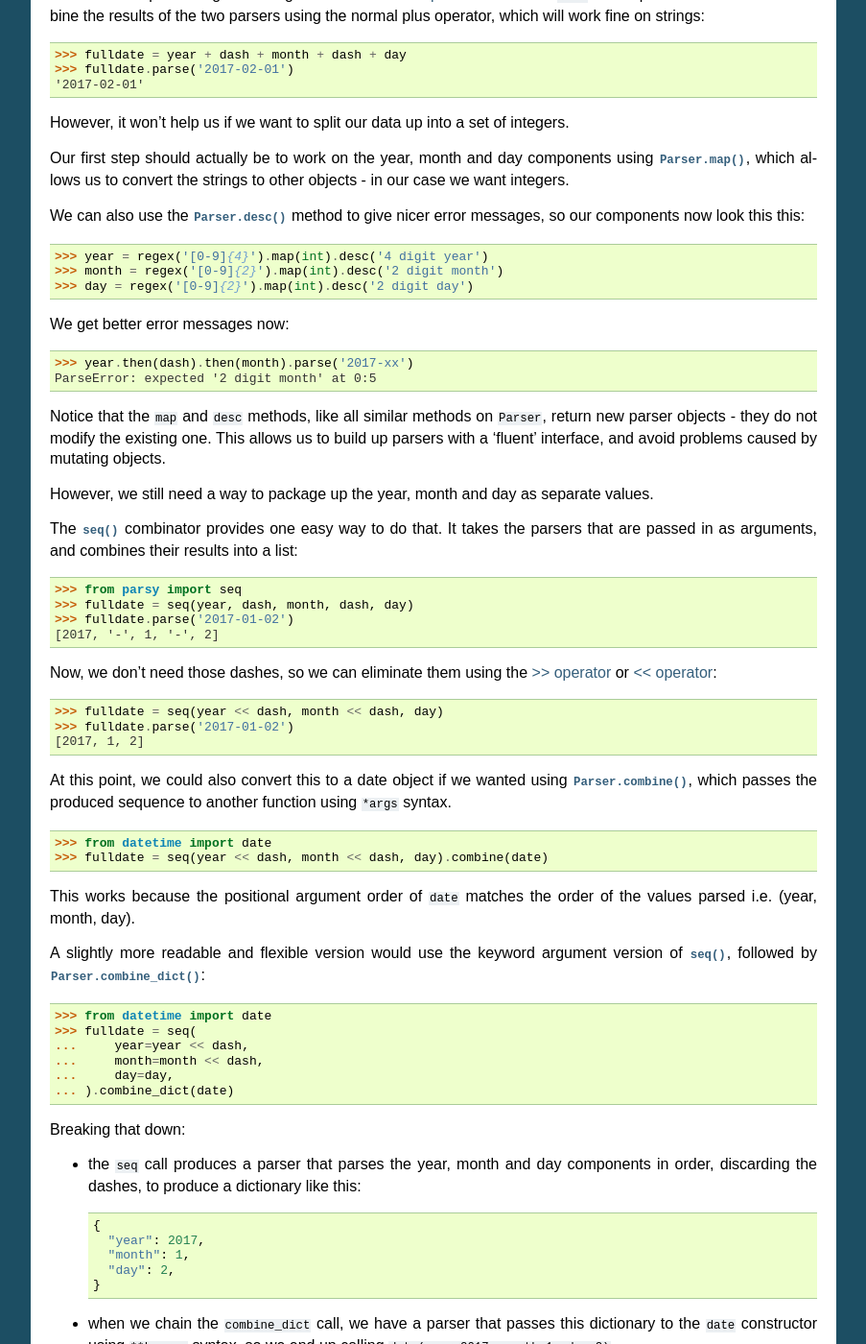
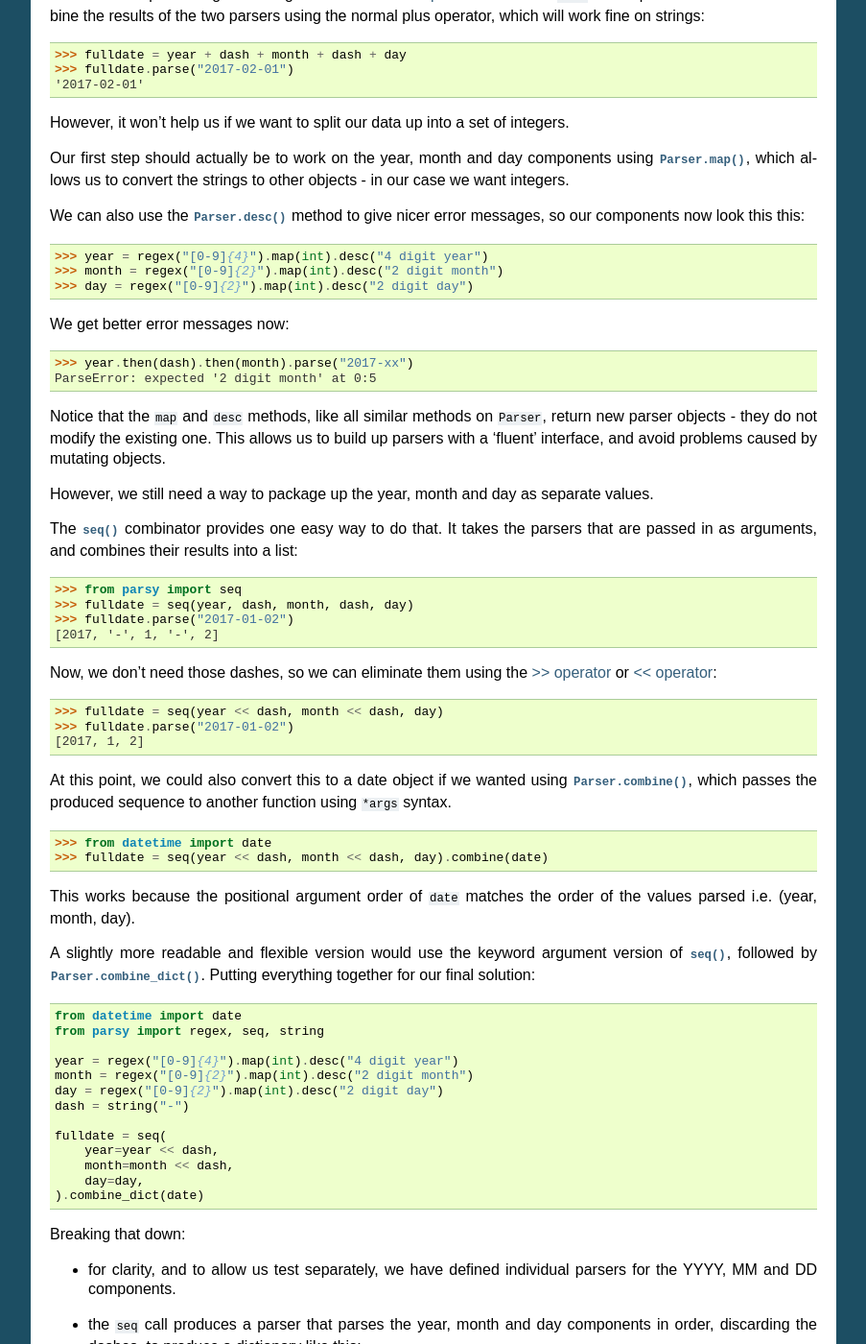
Before and after one commit to python-parsy/parsy, a Sphinx documentation site: the page built from docs/tutorial.rst, in a window 1280 px wide and 1400 px high, scrolled down 1836 px. Shown: the whole window at 96% size, without its empty margins (198-1101 px from the left). Built offline with Sphinx 7.4.7, drawn with Linux system fonts in a browser that asks for light colours; some of the changed text lies outside the part shown.

Commit message:
Docs tweaks

```diff
--- a/docs/tutorial.rst
+++ b/docs/tutorial.rst
@@ -15,7 +15,7 @@
 ``2017-09-25``.
 
 A problem of this size could admittedly be solved fairly easily with regexes.
-But very quickly regexes don't scale, especially when it comes to getting the
+But very quickly regexes don’t scale, especially when it comes to getting the
 parsed data out, and for this tutorial we need to start with a simple example.
 
 With parsy, you start by breaking the problem down into the smallest components.
@@ -27,9 +27,9 @@
 .. code-block:: python
 
    >>> from parsy import regex
-   >>> year = regex(r'[0-9]{4}')
+   >>> year = regex(r"[0-9]{4}")
 
-(For those who don't know regular expressions, the regex ``[0-9]{4}`` means
+(For those who don’t know regular expressions, the regex ``[0-9]{4}`` means
 “match any character from 0123456789 exactly 4 times”.)
 
 This has produced a :class:`Parser` object which has various methods. We can
@@ -37,14 +37,14 @@
 
 .. code-block:: python
 
-   >>> year.parse('2017')
+   >>> year.parse("2017")
    '2017'
-   >>> year.parse('abc')
+   >>> year.parse("abc")
    ParseError: expected '[0-9]{4}' at 0:0
 
 Notice first of all that a parser consumes input (the value we pass to
 ``parse``), and it produces an output. In the case of ``regex``, the produced
-output is the string that was matched, but this doesn't have to be the case for
+output is the string that was matched, but this doesn’t have to be the case for
 all parsers.
 
 If there is no match, it raises a ``ParseError``.
@@ -56,23 +56,23 @@
 
 .. code-block:: python
 
-   >>> year.parse('2017 ')
+   >>> year.parse("2017 ")
    ParseError: expected 'EOF' at 0:4
 
 You can use :meth:`Parser.parse_partial` if you want to just keep parsing as far
 as possible and not throw an exception.
 
-To parse the data, we need to parse months, days, and the dash symbol, so we'll
+To parse the data, we need to parse months, days, and the dash symbol, so we’ll
 add those:
 
 .. code-block:: python
 
    >>> from parsy import string
-   >>> month = regex('[0-9]{2}')
-   >>> day = regex('[0-9]{2}')
-   >>> dash = string('-')
+   >>> month = regex("[0-9]{2}")
+   >>> day = regex("[0-9]{2}")
+   >>> dash = string("-")
 
-We've added use of the :func:`string` primitive here, that matches just the
+We’ve added use of the :func:`string` primitive here, that matches just the
 string passed in, and returns that string.
 
 Next we need to combine these parsers into something that will parse the whole
@@ -97,17 +97,17 @@
 
 .. code-block:: python
 
-   >>> fulldate.parse('2017-xx')
+   >>> fulldate.parse("2017-xx")
    ParseError: expected '[0-9]{2}' at 0:5
-   >>> fulldate.parse('2017-01')
+   >>> fulldate.parse("2017-01")
    ParseError: expected '-' at 0:7
-   >>> fulldate.parse('2017-02-01')
+   >>> fulldate.parse("2017-02-01")
    '01'
 
-If the parse doesn't succeed, we'll get ``ParseError``, otherwise it is valid
-(at least as far as the basic syntax checks we've added).
+If the parse doesn’t succeed, we’ll get ``ParseError``, otherwise it is valid
+(at least as far as the basic syntax checks we’ve added).
 
-The first problem with this parser is that it doesn't return a very useful
+The first problem with this parser is that it doesn’t return a very useful
 value. Due to the way that :meth:`Parser.then` works, when it combines two
 parsers to produce a larger one, the value from the first parser is discarded,
 and the value returned by the second parser is the overall return value. So, we
@@ -121,10 +121,10 @@
 using the normal plus operator, which will work fine on strings:
 
    >>> fulldate = year + dash + month + dash + day
-   >>> fulldate.parse('2017-02-01')
+   >>> fulldate.parse("2017-02-01")
    '2017-02-01'
 
-However, it won't help us if we want to split our data up into a set of
+However, it won’t help us if we want to split our data up into a set of
 integers.
 
 Our first step should actually be to work on the year, month and day components
@@ -136,15 +136,15 @@
 
 .. code-block:: python
 
-   >>> year = regex('[0-9]{4}').map(int).desc('4 digit year')
-   >>> month = regex('[0-9]{2}').map(int).desc('2 digit month')
-   >>> day = regex('[0-9]{2}').map(int).desc('2 digit day')
+   >>> year = regex("[0-9]{4}").map(int).desc("4 digit year")
+   >>> month = regex("[0-9]{2}").map(int).desc("2 digit month")
+   >>> day = regex("[0-9]{2}").map(int).desc("2 digit day")
 
 We get better error messages now:
 
 .. code-block:: python
 
-   >>> year.then(dash).then(month).parse('2017-xx')
+   >>> year.then(dash).then(month).parse("2017-xx")
    ParseError: expected '2 digit month' at 0:5
 
 
@@ -164,15 +164,15 @@
 
    >>> from parsy import seq
    >>> fulldate = seq(year, dash, month, dash, day)
-   >>> fulldate.parse('2017-01-02')
+   >>> fulldate.parse("2017-01-02")
    [2017, '-', 1, '-', 2]
 
-Now, we don't need those dashes, so we can eliminate them using the :ref:`parser-rshift` or :ref:`parser-lshift`:
+Now, we don’t need those dashes, so we can eliminate them using the :ref:`parser-rshift` or :ref:`parser-lshift`:
 
 .. code-block:: python
 
    >>> fulldate = seq(year << dash, month << dash, day)
-   >>> fulldate.parse('2017-01-02')
+   >>> fulldate.parse("2017-01-02")
    [2017, 1, 2]
 
 At this point, we could also convert this to a date object if we wanted using
@@ -188,18 +188,29 @@
 of the values parsed i.e. (year, month, day).
 
 A slightly more readable and flexible version would use the keyword argument
-version of :func:`seq`, followed by :meth:`Parser.combine_dict`:
+version of :func:`seq`, followed by :meth:`Parser.combine_dict`. Putting
+everything together for our final solution:
 
 .. code-block:: python
 
-   >>> from datetime import date
-   >>> fulldate = seq(
-   ...     year=year << dash,
-   ...     month=month << dash,
-   ...     day=day,
-   ... ).combine_dict(date)
+   from datetime import date
+   from parsy import regex, seq, string
+
+   year = regex("[0-9]{4}").map(int).desc("4 digit year")
+   month = regex("[0-9]{2}").map(int).desc("2 digit month")
+   day = regex("[0-9]{2}").map(int).desc("2 digit day")
+   dash = string("-")
+
+   fulldate = seq(
+       year=year << dash,
+       month=month << dash,
+       day=day,
+   ).combine_dict(date)
 
 Breaking that down:
+
+* for clarity, and to allow us test separately, we have defined individual
+  parsers for the YYYY, MM and DD components.
 
 * the ``seq`` call produces a parser that parses the year, month and day
   components in order, discarding the dashes, to produce a dictionary like this:
@@ -221,7 +232,7 @@
 
 .. code-block:: python
 
-   >>> fulldate.parse('2017-02-01')
+   >>> fulldate.parse("2017-02-01")
    datetime.date(2017, 2, 1)
 
 
@@ -234,12 +245,12 @@
 collected as parse results, and do so while we are still parsing.
 
 To continue our example, the above parser has a problem that it will raise an
-exception if the day and month values are not valid. We'd like to be able to
+exception if the day and month values are not valid. We’d like to be able to
 check this, and produce a parse error instead, which will make our parser play
 better with others if we want to use it to build something bigger.
 
 Also, in ISO8601, strictly speaking you can just write the year, or the year and
-the month, and leave off the other parts. We'd like to handle that by returning
+the month, and leave off the other parts. We’d like to handle that by returning
 a tuple for the result, and ``None`` for the missing data.
 
 To do this, we need to allow the parse to continue if the later components (with
@@ -248,7 +259,7 @@
 middle of parsing, to see if we should continue looking for another component.
 
 The :meth:`Parser.bind` method provides one way to do it (yay monads!).
-Unfortunately, it gets ugly pretty fast, and in Python we don't have Haskell's
+Unfortunately, it gets ugly pretty fast, and in Python we don’t have Haskell’s
 ``do`` notation to tidy it up. But thankfully we can use generators and the
 ``yield`` keyword to great effect.
 
@@ -278,7 +289,7 @@
 starting point for our next set of requirements.
 
 First of all, we need to express optional components - that is we need to be
-able to handle missing dashes, and return what we've got so far rather than
+able to handle missing dashes, and return what we’ve got so far rather than
 failing the whole parse.
 
 :class:`Parser` has a set of methods that convert parsers into ones that allow
@@ -287,7 +298,7 @@
 :meth:`Parser.optional` which allows matching zero times (in which case the
 parser will return ``None``), or exactly once - just what we need in this case.
 
-We also need to do checking on the month and the day. We'll take a shortcut and
+We also need to do checking on the month and the day. We’ll take a shortcut and
 use the built-in ``datetime.date`` class to do the validation for us. However,
 rather than allow exceptions to be raised, we convert the exception into a
 parsing failure.
@@ -326,9 +337,9 @@
 
 .. code-block:: python
 
-   >>> full_or_partial_date.parse('2017-02')
+   >>> full_or_partial_date.parse("2017-02")
    (2017, 2, None)
-   >>> full_or_partial_date.parse('2017-02-29')
+   >>> full_or_partial_date.parse("2017-02-29")
    ParseError: expected 'day is out of range for month' at 0:10
 
 We could of course use a custom object in the final line to return a more
@@ -341,7 +352,7 @@
 We then discover that for recently published articles, instead of printing a
 timestamp, they write "X days ago".
 
-We want to parse this, and we'll use a timedelta object to represent the value
+We want to parse this, and we’ll use a timedelta object to represent the value
 (to easily distinguish it from other values and consume it later). We can write
 a parser for this easily:
 
@@ -358,7 +369,7 @@
 .. code-block:: python
 
    >>> flexi_date = full_or_partial_date | days_ago
-   >>> flexi_date.parse('2012-01-05')
+   >>> flexi_date.parse("2012-01-05")
    (2012, 1, 5)
    >>> days_ago.parse("2 days ago")
    datetime.timedelta(-2)
@@ -368,9 +379,9 @@
 
 .. code-block:: python
 
-   >>> flexi_date.parse('2012-')
+   >>> flexi_date.parse("2012-")
    ParseError: expected '2 digit month' at 0:5
-   >>> flexi_date.parse('2 years ago')
+   >>> flexi_date.parse("2 years ago")
    ParseError: expected ' days ago' at 0:1
 
 When using backtracking, you need to understand that backtracking to the other
@@ -382,9 +393,9 @@
    >>> ab = string("ab")
    >>> c = string("c")
    >>> a_or_ab_and_c = ((a | ab) + c)
-   >>> a_or_ab_and_c.parse('ac')
+   >>> a_or_ab_and_c.parse("ac")
    'ac'
-   >>> a_or_ab_and_c.parse('abc')
+   >>> a_or_ab_and_c.parse("abc")
    ParseError: expected 'c' at 0:1
 
 The parse fails because the ``a`` parser succeeds, and so the ``ab`` parser is
@@ -395,17 +406,17 @@
 
 .. code-block:: python
 
-   >>> ((ab | a) + c).parse('abc')
+   >>> ((ab | a) + c).parse("abc")
    'abc'
 
-   >>> ((ab | a) + c).parse('ac')
+   >>> ((ab | a) + c).parse("ac")
    'ac'
 
 We could also fix it like this:
 
 .. code-block:: python
 
-   >>> ((a + c) | (ab + c)).parse('abc')
+   >>> ((a + c) | (ab + c)).parse("abc")
    'abc'
 
 
```
Also changed, not shown: other parts of docs/tutorial.rst (+2 -2 lines).
